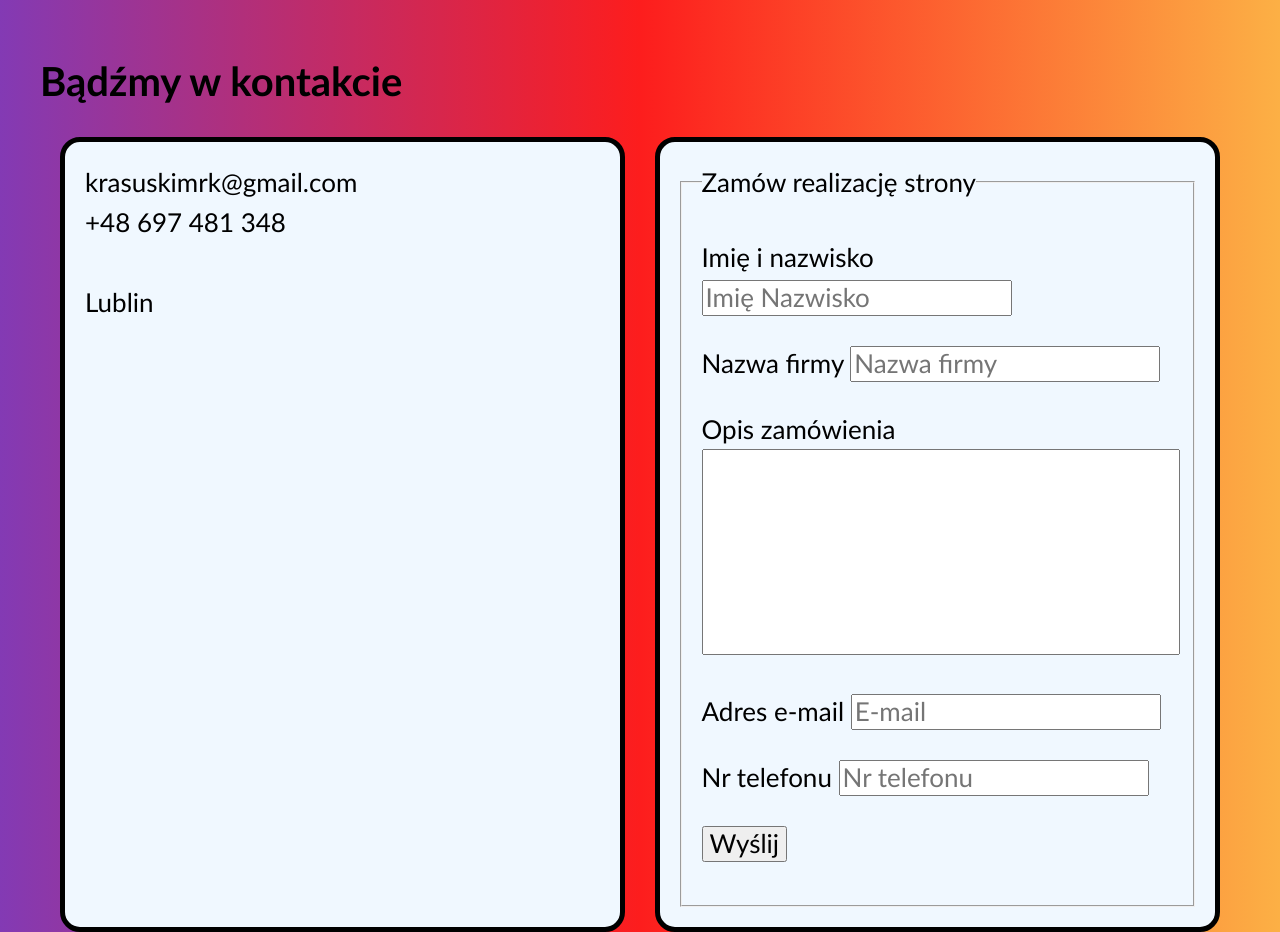
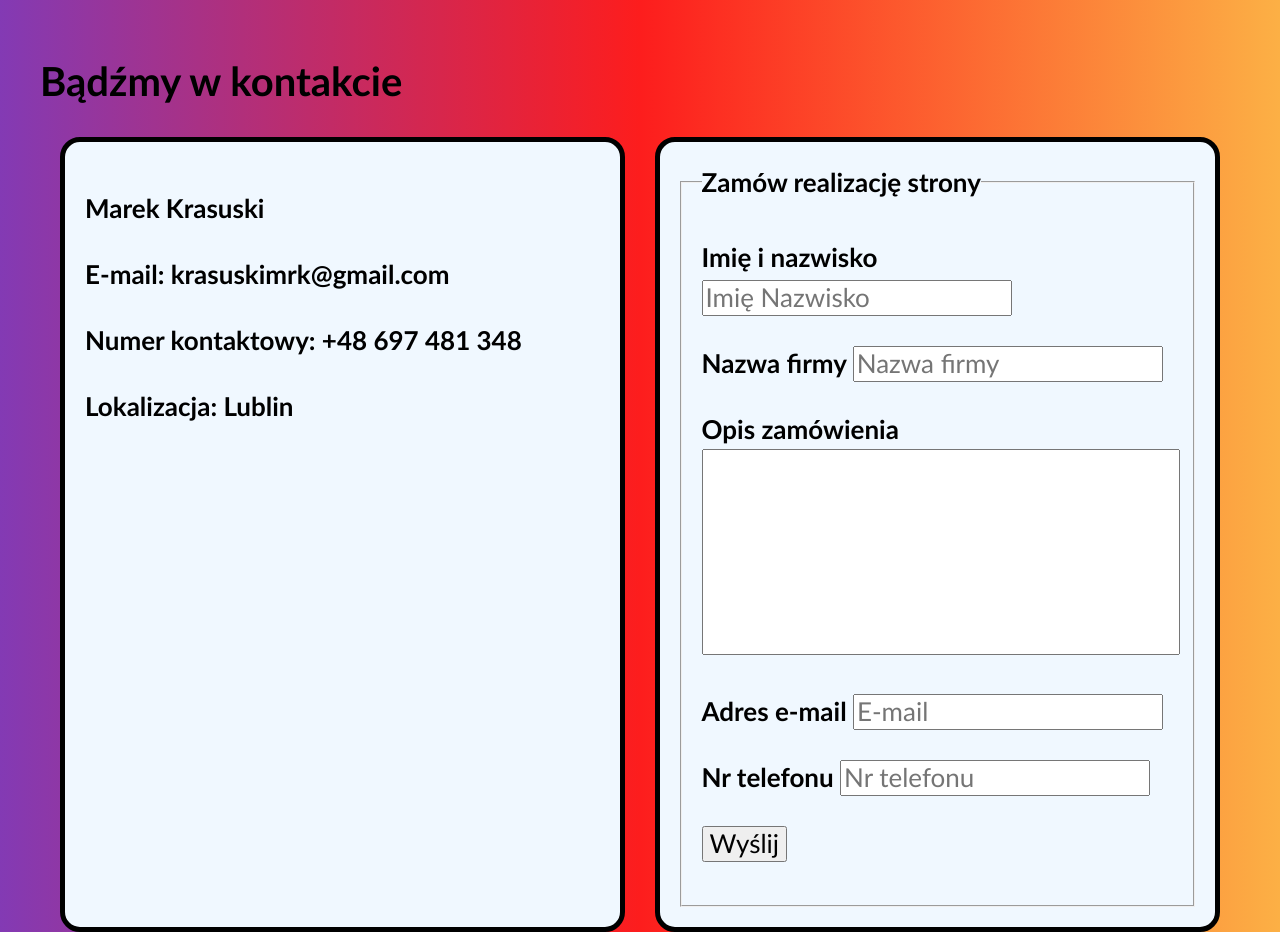
Before and after one commit to krasus93/homepage, a plain HTML site: page index.html in a window 1280 px wide. Shown: the part 3600-4532 px from the top of the page. Drawn offline with Linux system fonts and the light colour scheme.

Commit message:
change contact

```diff
--- a/index.html
+++ b/index.html
@@ -131,10 +131,10 @@
             <h2 >Bądźmy w kontakcie</h2>
             <div class="contact__box">
                 <div class="contact__box--data1">
-                    krasuskimrk@gmail.com <br>
-                    +48 697 481 348 <br>
-                    <br>
-                    Lublin
+                    <p>Marek Krasuski</p>
+                    <p>E-mail: krasuskimrk@gmail.com</p>
+                    <p>Numer kontaktowy: +48 697 481 348</p>
+                    <p>Lokalizacja: Lublin</p>
                 </div>
 
                 <div class="contact__box--form">
--- a/style.css
+++ b/style.css
@@ -287,12 +287,10 @@ h2{
     padding: 20px;
     border-radius: 20px;
     font-size: 26px;
-    font-weight: 500;
+    font-weight: 600;
     background-color: aliceblue;
     border: 5px solid black;
     line-height: 40px;
-    display:flex;
-    flex-wrap:wrap;
 
 
 }
@@ -302,7 +300,7 @@ h2{
     padding: 20px;
     border-radius: 20px;
     font-size: 26px;
-    font-weight: 500;
+    font-weight: 600;
     background-color: aliceblue;
     border: 5px solid black;
     line-height: 40px;
```
